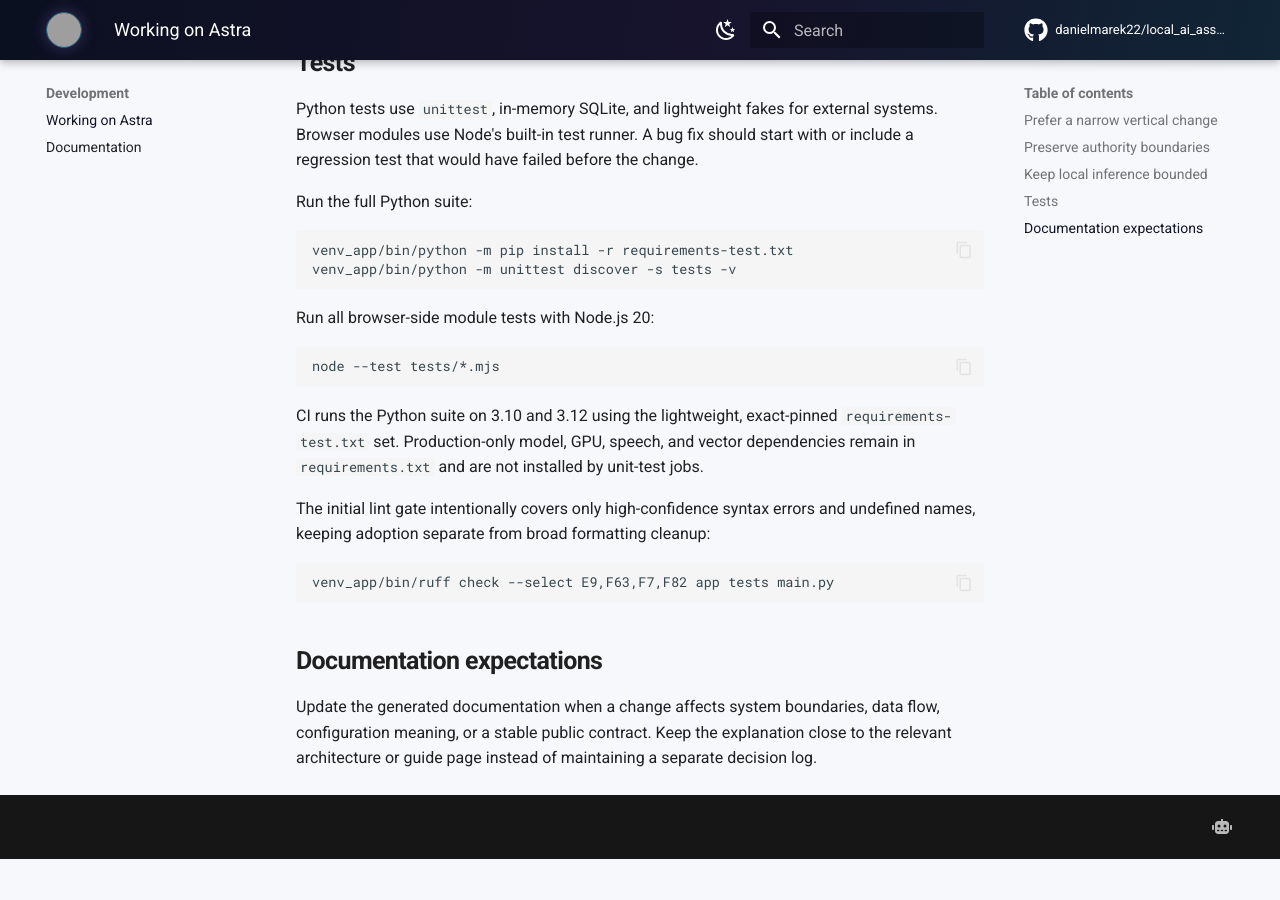
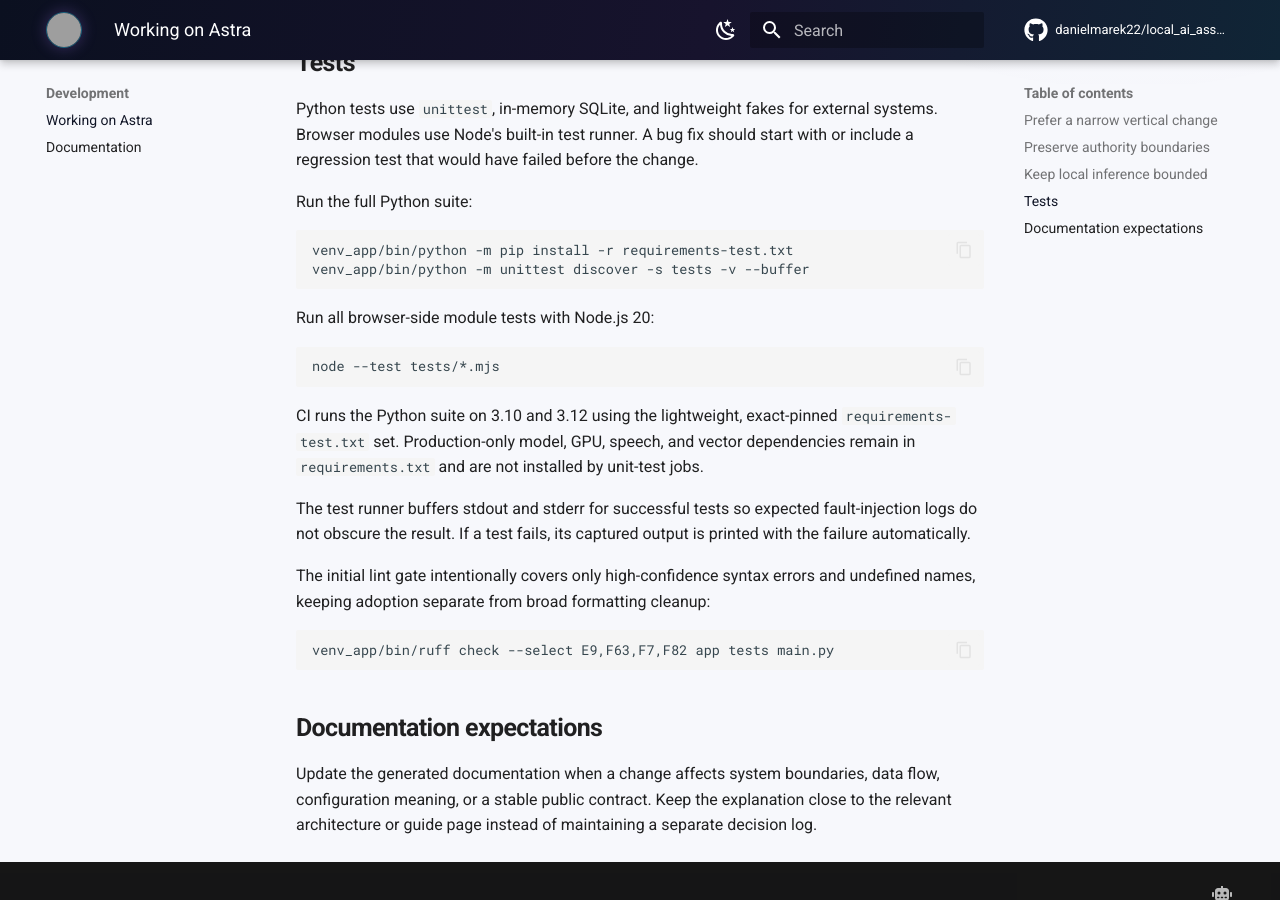
Before and after one commit to danielmarek22/local_ai_assistant, an MkDocs documentation site: the page built from docs/guides/development.md, in a window 1280 px wide and 900 px high, scrolled down 906 px. Built offline with MkDocs 1.6.1 and Material for MkDocs 9.7.7, drawn with Linux system fonts in a browser that asks for light colours; comment, search, counter and statistics services are not loaded; before the commit the page ends 1765 px from its top, so only the background shows below that; grey boxes are pictures that could not be loaded.

Commit message:
test: buffer output from successful Python tests

````diff
--- a/docs/guides/development.md
+++ b/docs/guides/development.md
@@ -35,7 +35,7 @@ Run the full Python suite:
 
 ```bash
 venv_app/bin/python -m pip install -r requirements-test.txt
-venv_app/bin/python -m unittest discover -s tests -v
+venv_app/bin/python -m unittest discover -s tests -v --buffer
 ```
 
 Run all browser-side module tests with Node.js 20:
@@ -48,6 +48,10 @@ CI runs the Python suite on 3.10 and 3.12 using the lightweight, exact-pinned
 `requirements-test.txt` set. Production-only model, GPU, speech, and vector dependencies
 remain in `requirements.txt` and are not installed by unit-test jobs.
 
+The test runner buffers stdout and stderr for successful tests so expected fault-injection
+logs do not obscure the result. If a test fails, its captured output is printed with the
+failure automatically.
+
 The initial lint gate intentionally covers only high-confidence syntax errors and
 undefined names, keeping adoption separate from broad formatting cleanup:
 
````
Also changed, not shown: 2 other files.
